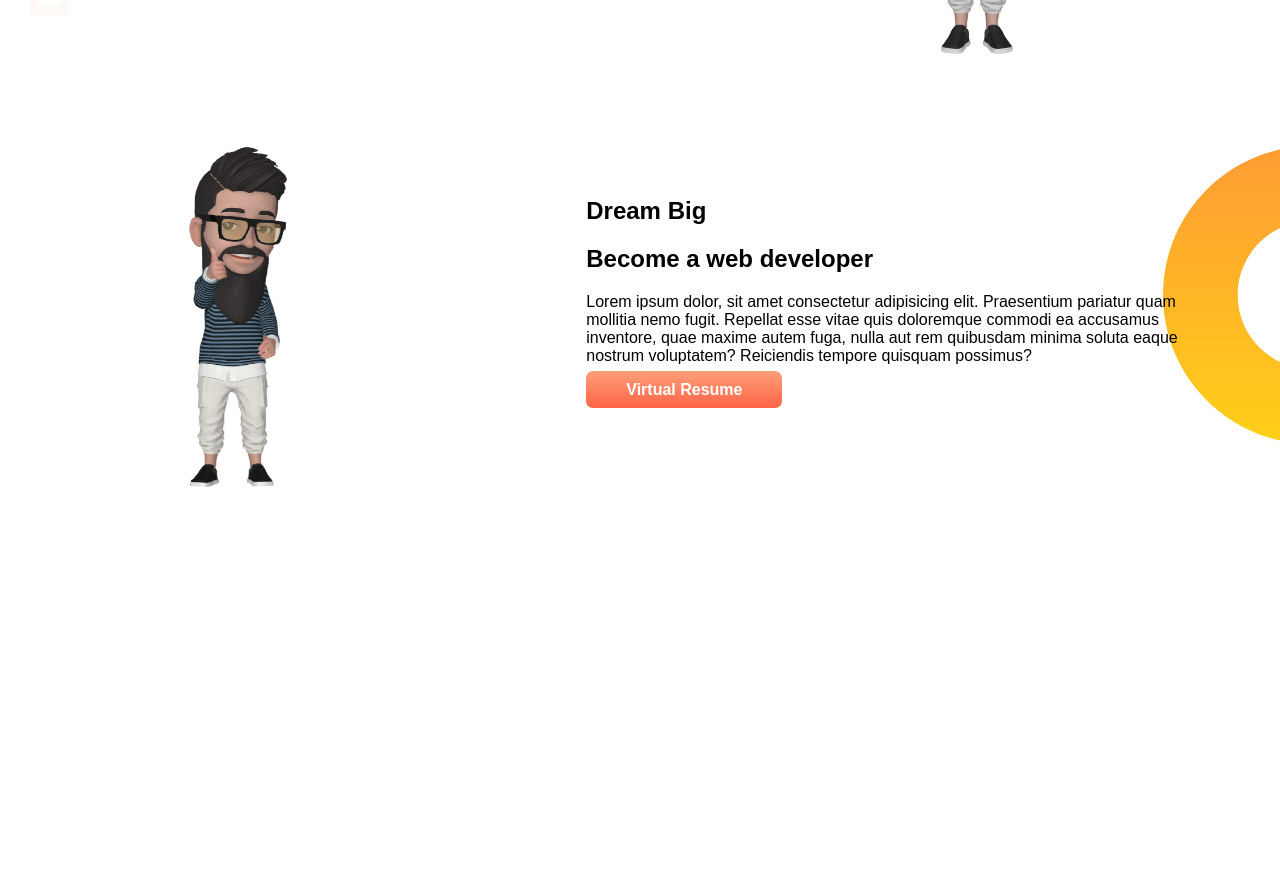
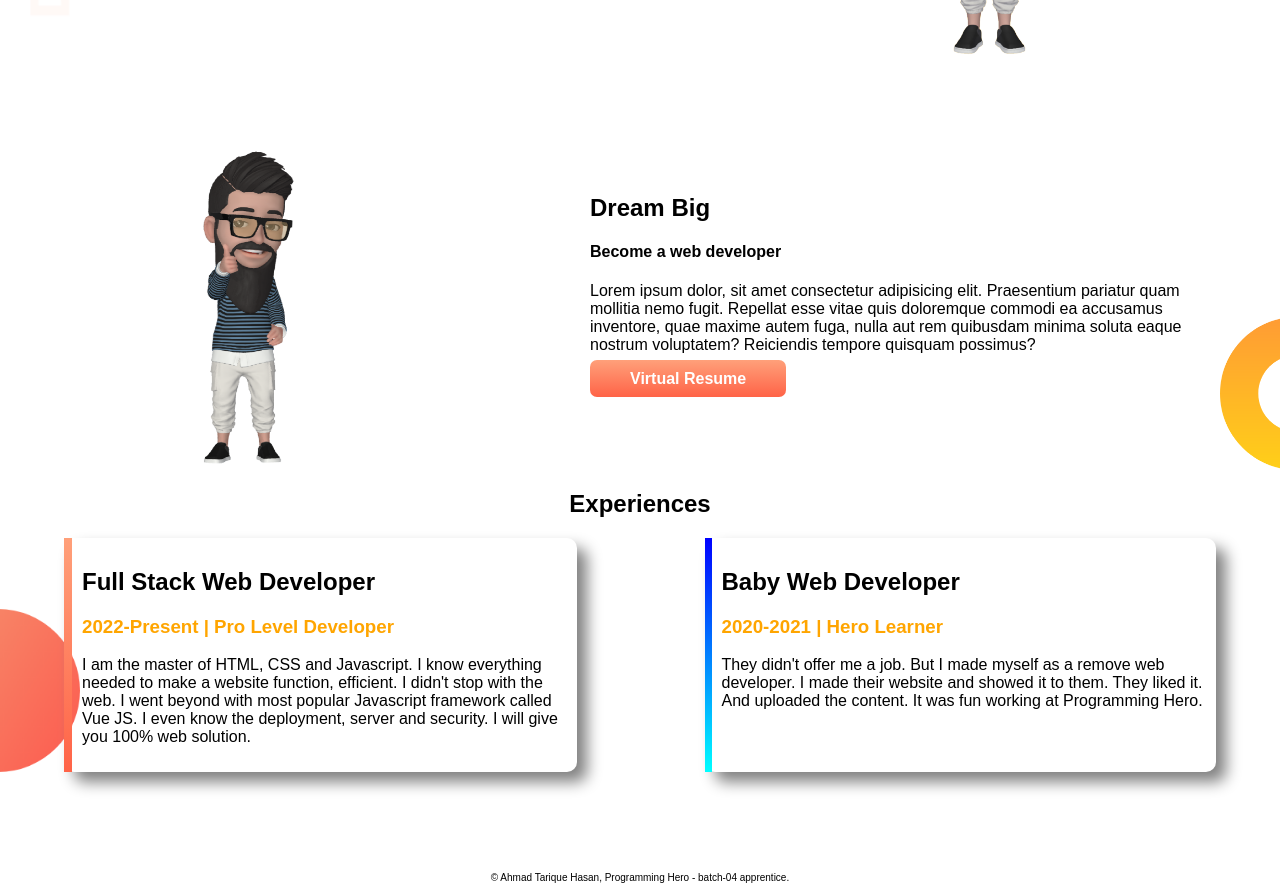
Before and after one commit to ahmadtarique/simple-portfolio, a plain HTML site: page index.html in a window 1280 px wide. Shown: the part 344-1237 px from the top of the page. Before the commit the page ends 853 px from the top, so only its background shows below. Drawn offline with Linux system fonts and the light colour scheme; a web font is replaced by a local one.

Commit message:
guided + practice test

```diff
--- a/index.html
+++ b/index.html
@@ -14,14 +14,13 @@
 
 <body>
     <!-- Top Banner Section -->
-    <section class="top-banner">
+    <section class="top-banner flexible-container">
         <div class="half-width">
             <h2>Welcome To</h2>
-            <h1><span class="orange">Ahmad Tarique's</span> World</h1>
+            <h1><span class="orange" id="owner">Ahmad Tarique's</span> World</h1>
             <p>Lorem ipsum dolor sit, amet consectetur adipisicing elit. Laborum, porro mollitia odio omnis placeat,
-                itaque
-                et rem doloribus voluptatum neque a culpa. Tenetur nemo consequatur enim illo reiciendis distinctio
-                molestiae sed ipsam? Quaerat repudiandae enim necessitatibus omnis reiciendis, mollitia eius!
+                itaque et rem doloribus voluptatum neque a culpa. Tenetur nemo consequatur enim illo reiciendis
+                distinctio molestiae sed ipsam? Quaerat repudiandae enim necessitatibus omnis reiciendis, mollitia eius!
             </p>
             <a class="link-button" href="https://www.facebook.com/ahmad.tarique.bappy/" target="_blank">Details</a>
         </div>
@@ -30,14 +29,14 @@
         </div>
     </section>
 
-    <!-- Middle Banner Section  -->
-    <section class="dream-big">
+    <!-- Dream Big Section  -->
+    <section class="dream-big flexible-container">
         <div class="half-width">
             <img src="images/AR-image-3.png" alt="">
         </div>
         <div class="half-width">
             <h1>Dream Big</h1>
-            <h2>Become a web developer</h2>
+            <h4>Become a web developer</h4>
             <p>Lorem ipsum dolor, sit amet consectetur adipisicing elit. Praesentium pariatur quam mollitia nemo fugit.
                 Repellat esse vitae quis doloremque commodi ea accusamus inventore, quae maxime autem fuga, nulla aut
                 rem quibusdam minima soluta eaque nostrum voluptatem? Reiciendis tempore quisquam possimus?
@@ -46,6 +45,33 @@
         </div>
     </section>
 
+    <!-- Experience Area -->
+    <section class="experience-area">
+        <h1 style="text-align : center">Experiences</h1>
+        <div class="flexible-container">
+            <div class="experience-item" id="full-stack">
+                <h2>Full Stack Web Developer</h2>
+                <h3 class="orange">2022-Present | Pro Level Developer</h3>
+                <p>I am the master of HTML, CSS and Javascript. I know everything needed to make a website function,
+                    efficient. I didn't stop with the web. I went beyond with most popular Javascript framework called
+                    Vue
+                    JS. I even know the deployment, server and security. I will give you 100% web solution.</p>
+            </div>
+            <div class="experience-item" id="baby-web">
+                <h2>Baby Web Developer</h2>
+                <h3 class="orange">2020-2021 | Hero Learner</h3>
+                <p>They didn't offer me a job. But I made myself as a remove web developer. I made their website and
+                    showed
+                    it to them. They liked it. And uploaded the content. It was fun working at Programming Hero.</p>
+            </div>
+        </div>
+    </section>
+
+    <!-- Footer -->
+    <footer>
+        <p>© Ahmad Tarique Hasan, Programming Hero - batch-04 apprentice.</p>
+    </footer>
+
 </body>
 
 </html>
--- a/style.css
+++ b/style.css
@@ -2,9 +2,31 @@ body{
     margin: 0;
     font-family: 'Otomanopee One', sans-serif;
 }
+footer p{
+    text-align : center;
+    margin-top: 100px;
+    font-size: x-small;
+}
 
-section{
+#owner{
+    font-size: 40px;
+}
+
+#full-stack{
+    border-left: 8px solid;
+    border-image: linear-gradient(lightsalmon, tomato);
+    border-image-slice: 1;
+}
+
+#baby-web{
+    border-left: 7px solid;
+    border-image: linear-gradient(blue, cyan);
+    border-image-slice: 1;
+}
+
+.flexible-container{
     display: flex;
+    margin-bottom: 10px;
 }
 
 .top-banner{
@@ -14,12 +36,11 @@ section{
 
 .orange{
     color: orange;
-    font-size: 40px;
 }
 
 .half-width{
     max-width: 50%;
-    padding-left: 50px;
+    padding-left: 75px;
     padding-right: 50px;
     margin: auto;
 }
@@ -41,7 +62,25 @@ section{
 
 .dream-big{
     background-image: url("images/dream-bg.png");
+    background-size: 60px;
     background-repeat: no-repeat;
-    background-position: right;
-    padding-bottom: 15px;
+    background-position: right ;
+    background-position-y: bottom;
 }
+
+.experience-area{
+    background-image: url("images/exp-bg.png");
+    background-size: 80px;
+    background-repeat: no-repeat;
+    background-position: left;
+    background-position-y: bottom;
+}
+
+.experience-item{
+    width: 40%;
+    box-shadow: 10px 10px 15px gray;
+    margin-left: 5%;
+    margin-right: 5%;
+    padding: 10px;
+    border-radius: 10px;
+}
```
Also changed, not shown: images/my-bg-3.png (deleted), images/my-bg-4.png (deleted), images/my-bg-5.png (deleted), images/my-bg.png (deleted), images/my-bg2.png (deleted).
